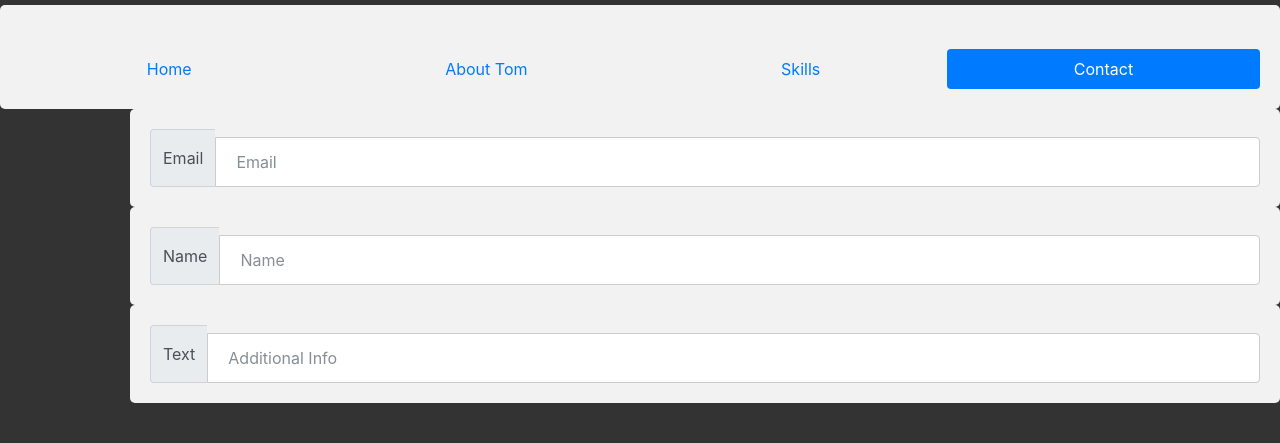
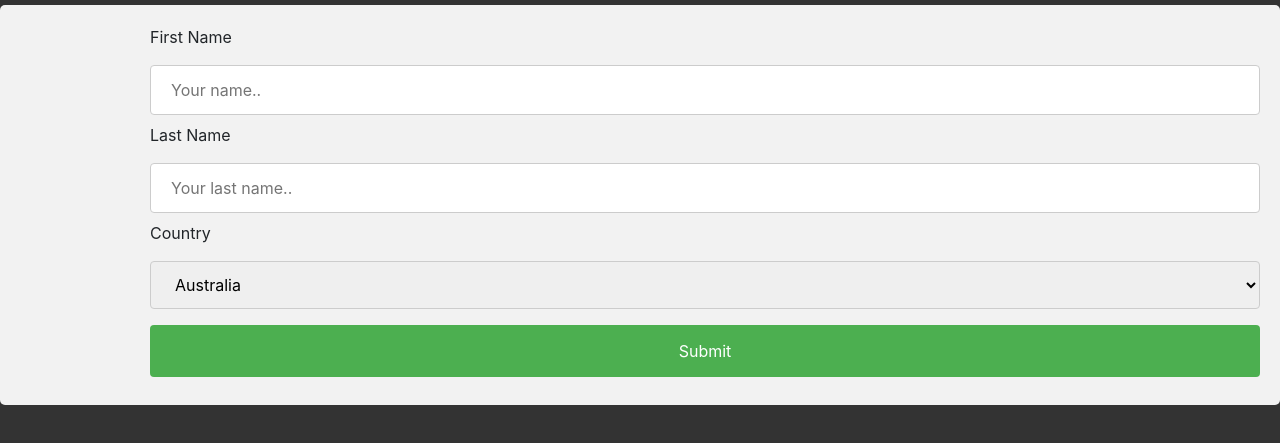
Before and after one commit to Tomhsu1/tomhsu1.github.io, a plain HTML site: page contact.html in a window 1280 px wide. Shown: the part 51-494 px from the top of the page. Drawn offline with nearby package versions, Linux system fonts and the light colour scheme.

Commit message:
added input field

```diff
--- a/contact.html
+++ b/contact.html
@@ -11,7 +11,7 @@
 </head>
 <body>
 <h1> About Tom </h1>
-<div>
+<!-- <div>
 <br>
 <ul class="nav nav-pills nav-fill">
 <li class="nav-item">
@@ -41,6 +41,24 @@
     <span class="input-group-addon">Text</span>
     <input id="msg" type="text" class="form-control" name="msg" placeholder="Additional Info">
   </div>
-</form>
+</form> -->
+  <div class = "information">
+  <form action="/action_page.php">
+    <label for="fname">First Name</label>
+    <input type="text" id="fname" name="firstname" placeholder="Your name..">
+
+    <label for="lname">Last Name</label>
+    <input type="text" id="lname" name="lastname" placeholder="Your last name..">
+
+    <label for="country">Country</label>
+    <select id="country" name="country">
+      <option value="australia">Australia</option>
+      <option value="canada">Canada</option>
+      <option value="usa">USA</option>
+    </select>
+
+    <input type="submit" value="Submit">
+  </form>
+</div>
 </body>
 </html>
```
